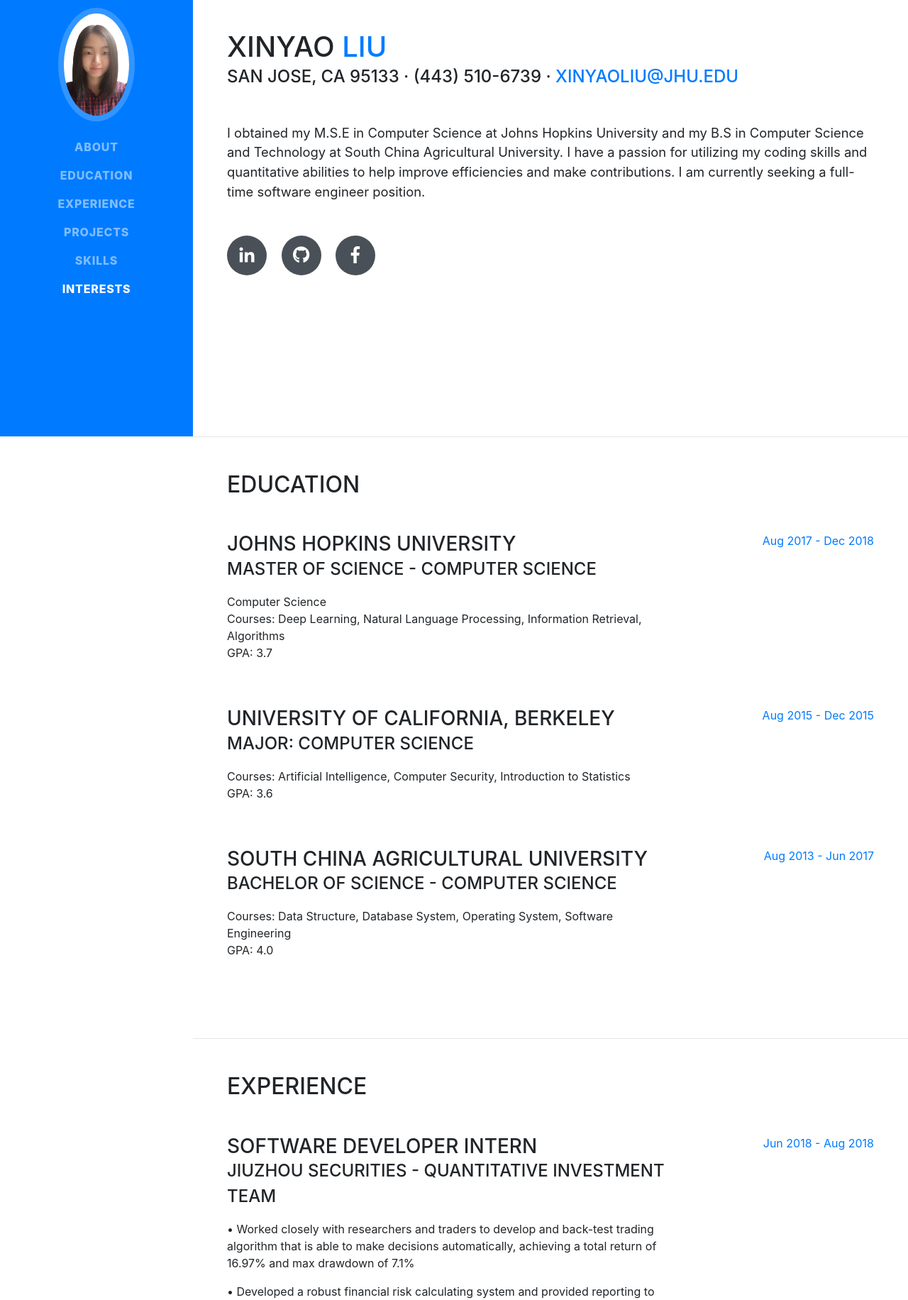
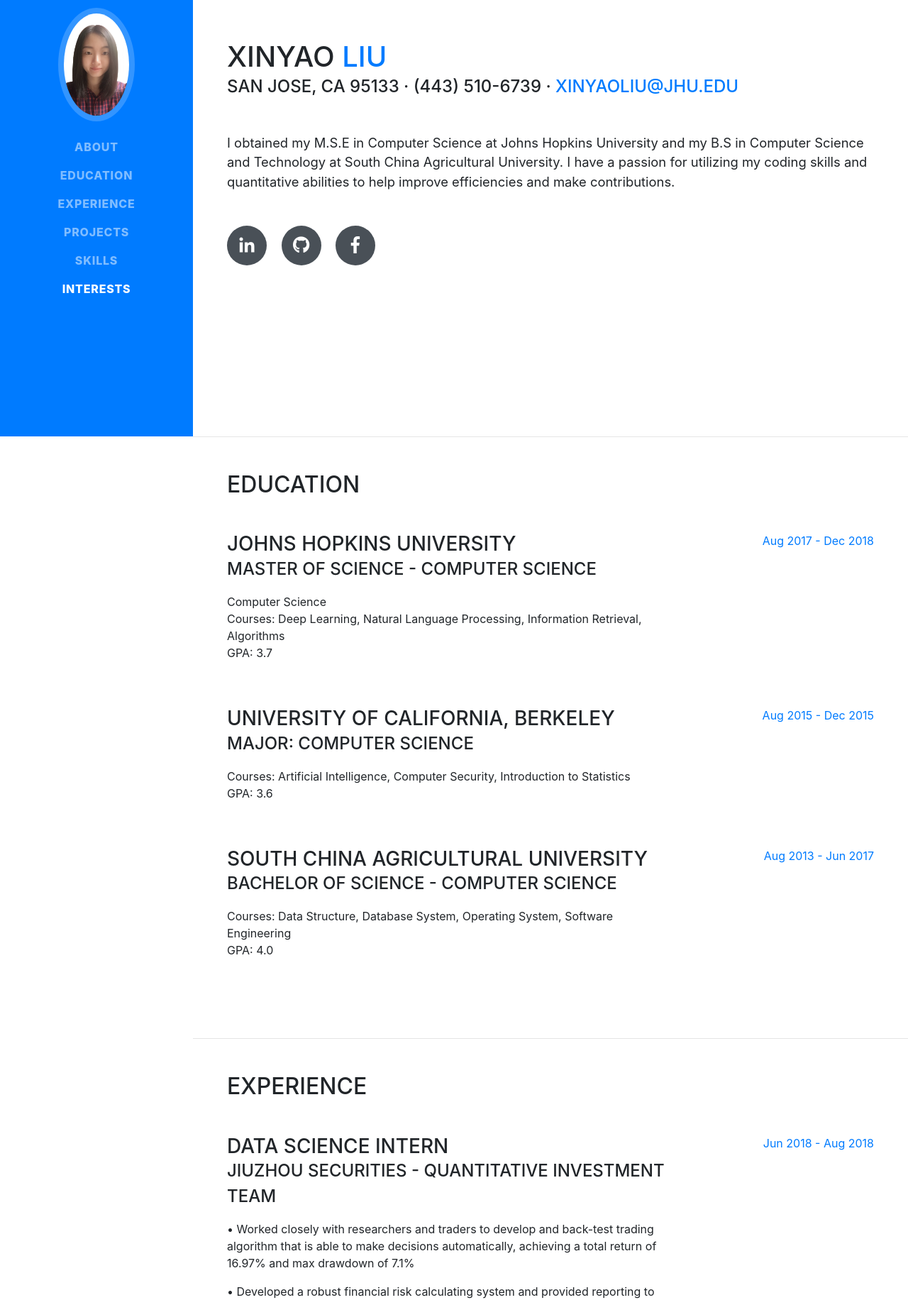
Before and after one commit to xinyaoliu/xinyaoliu.github.io, a website with bundled scripts: page index.html in a window 1280 px wide. Shown: the part 185-2017 px from the top of the page at 71% size. Built offline with nearby package versions, Linux system fonts and the light colour scheme; a web font is replaced by a local one.

Commit message:
Update index.html

```diff
--- a/index.html
+++ b/index.html
@@ -72,7 +72,7 @@
           <div class="subheading mb-5">San Jose, CA 95133 · (443) 510-6739 ·
             <a href="mailto:name@email.com">xinyaoliu@jhu.edu</a>
           </div>
-          <p class="lead mb-5">I obtained my M.S.E in Computer Science at Johns Hopkins University and my B.S in Computer Science and Technology at South China Agricultural University. I have a passion for utilizing my coding skills and quantitative abilities to help improve efficiencies and make contributions. I am currently seeking a full-time software engineer position.</p>
+          <p class="lead mb-5">I obtained my M.S.E in Computer Science at Johns Hopkins University and my B.S in Computer Science and Technology at South China Agricultural University. I have a passion for utilizing my coding skills and quantitative abilities to help improve efficiencies and make contributions.</p>
           <div class="social-icons">
             <a href="https://www.linkedin.com/in/xinyaoliu/">
               <i class="fab fa-linkedin-in"></i>
@@ -146,7 +146,7 @@
 
           <div class="resume-item d-flex flex-column flex-md-row mb-5">
             <div class="resume-content mr-auto">
-              <h3 class="mb-0">Software Developer Intern</h3>
+              <h3 class="mb-0">Data Science Intern</h3>
               <div class="subheading mb-3">Jiuzhou Securities - Quantitative Investment Team</div>
               <p>•	Worked closely with researchers and traders to develop and back-test trading algorithm that is able to make decisions automatically, achieving a total return of 16.97% and max drawdown of 7.1%</p>
               <p>•	Developed a robust financial risk calculating system and provided reporting to facilitate executive-level decision making</p>
```
